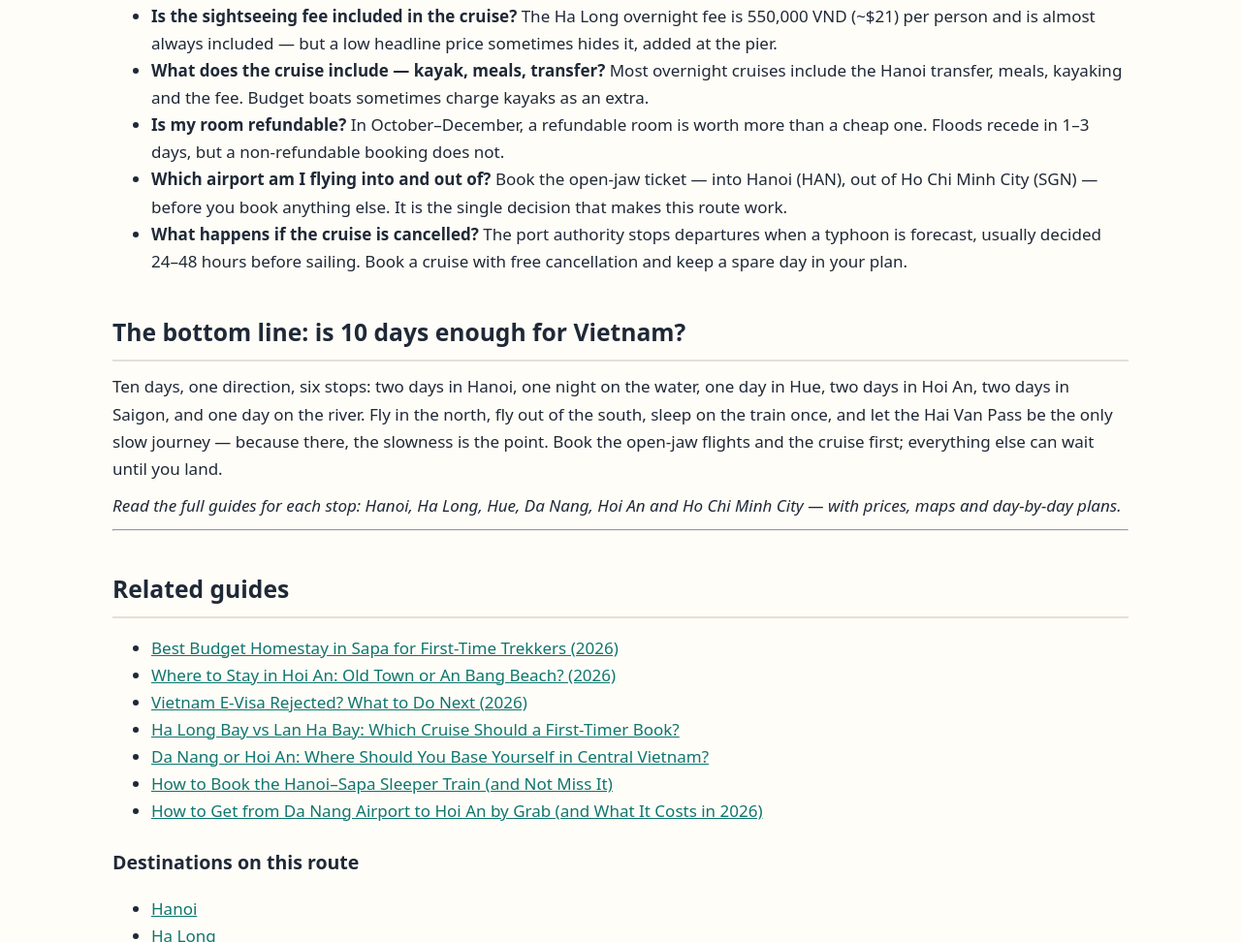
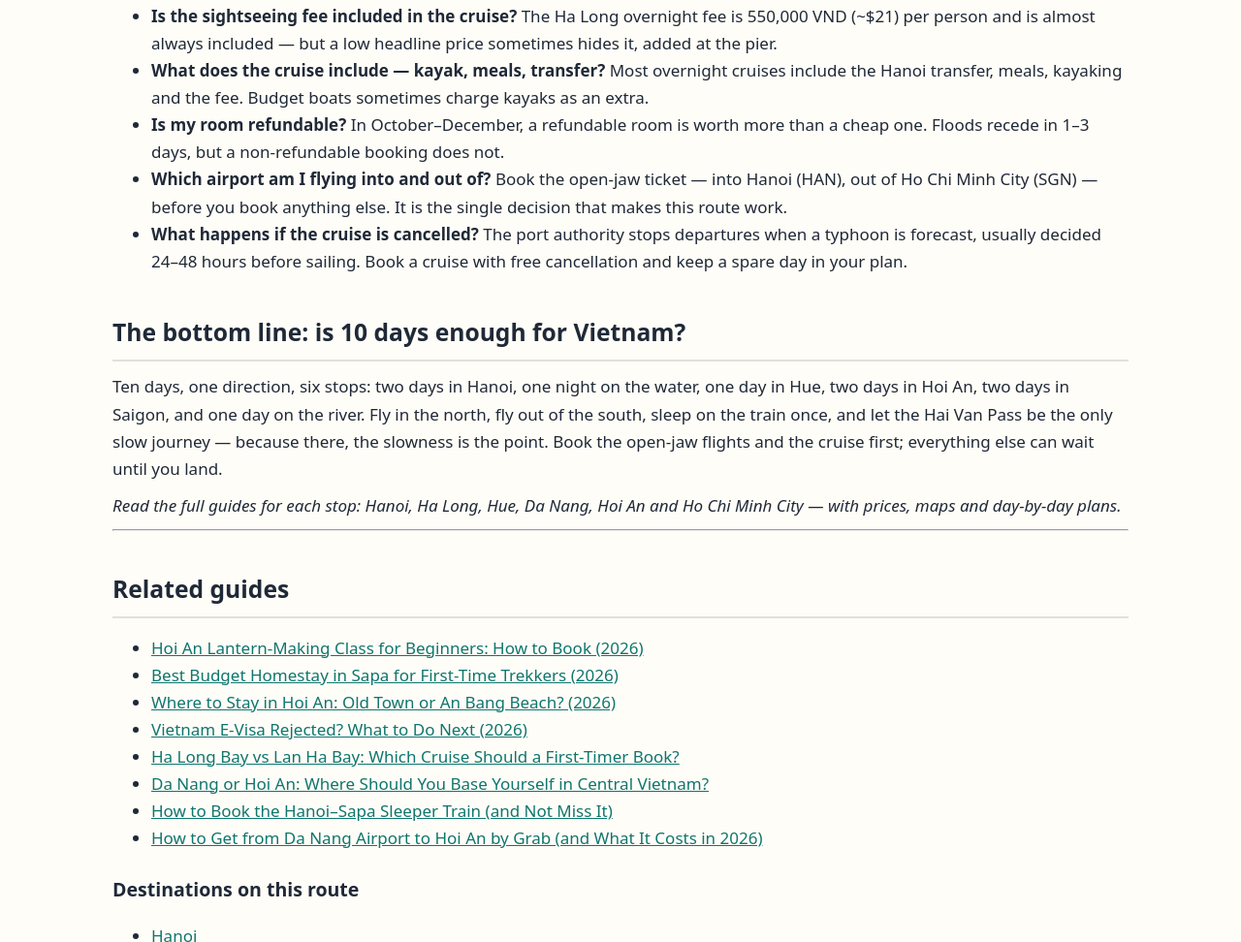
Before and after one commit to LeGiang87/triphandbookvn, a plain HTML site: page guides/vietnam-10-day-itinerary.html in a window 1280 px wide. Shown: the part 11028-12000 px from the top of the page at 97% size. Drawn offline with Linux system fonts and the light colour scheme.

Commit message:
Publish guide #9: Hoi An lantern-making class

```diff
--- a/guides/vietnam-10-day-itinerary.html
+++ b/guides/vietnam-10-day-itinerary.html
@@ -398,6 +398,7 @@
 <hr />
 <h2>Related guides</h2>
 <ul>
+<li><a href="hoi-an-lantern-making-class-beginners.html">Hoi An Lantern-Making Class for Beginners: How to Book (2026)</a></li>
 <li><a href="best-budget-homestay-sapa-first-time-trekkers.html">Best Budget Homestay in Sapa for First-Time Trekkers (2026)</a></li>
 <li><a href="hoi-an-old-town-vs-an-bang-beach-where-to-stay.html">Where to Stay in Hoi An: Old Town or An Bang Beach? (2026)</a></li>
 <li><a href="vietnam-e-visa-rejected-what-to-do.html">Vietnam E-Visa Rejected? What to Do Next (2026)</a></li>
```
